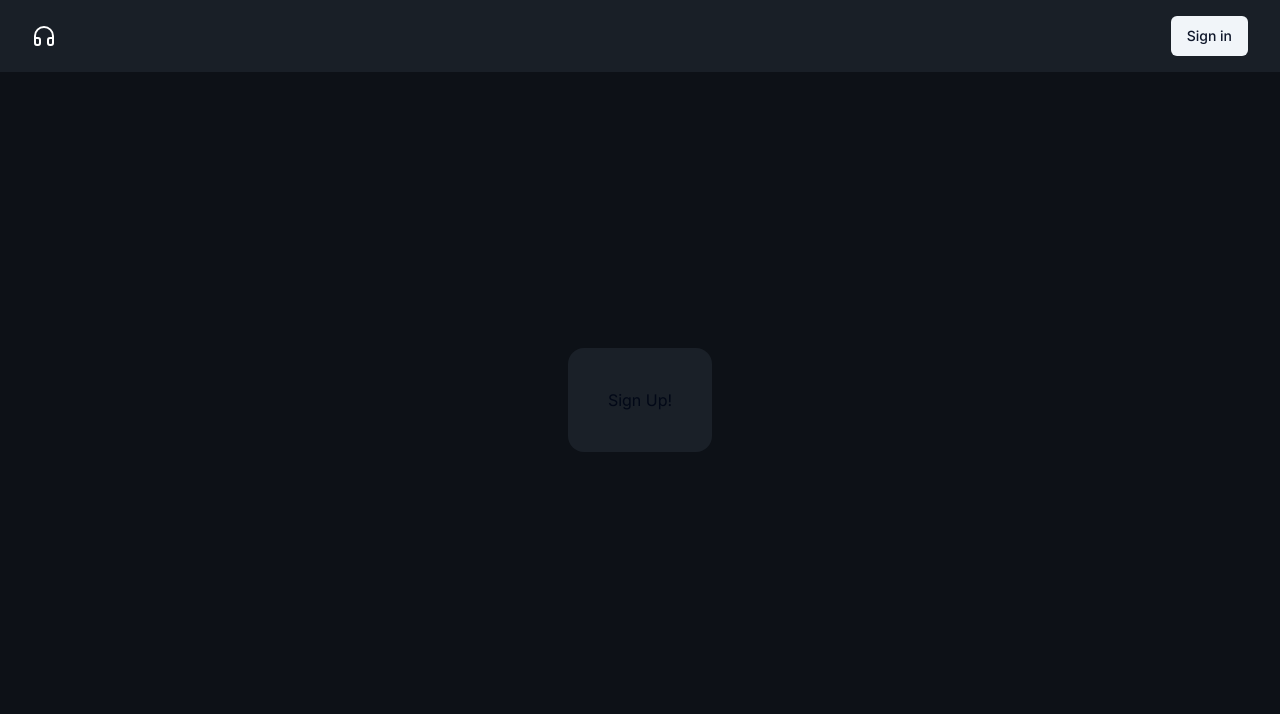
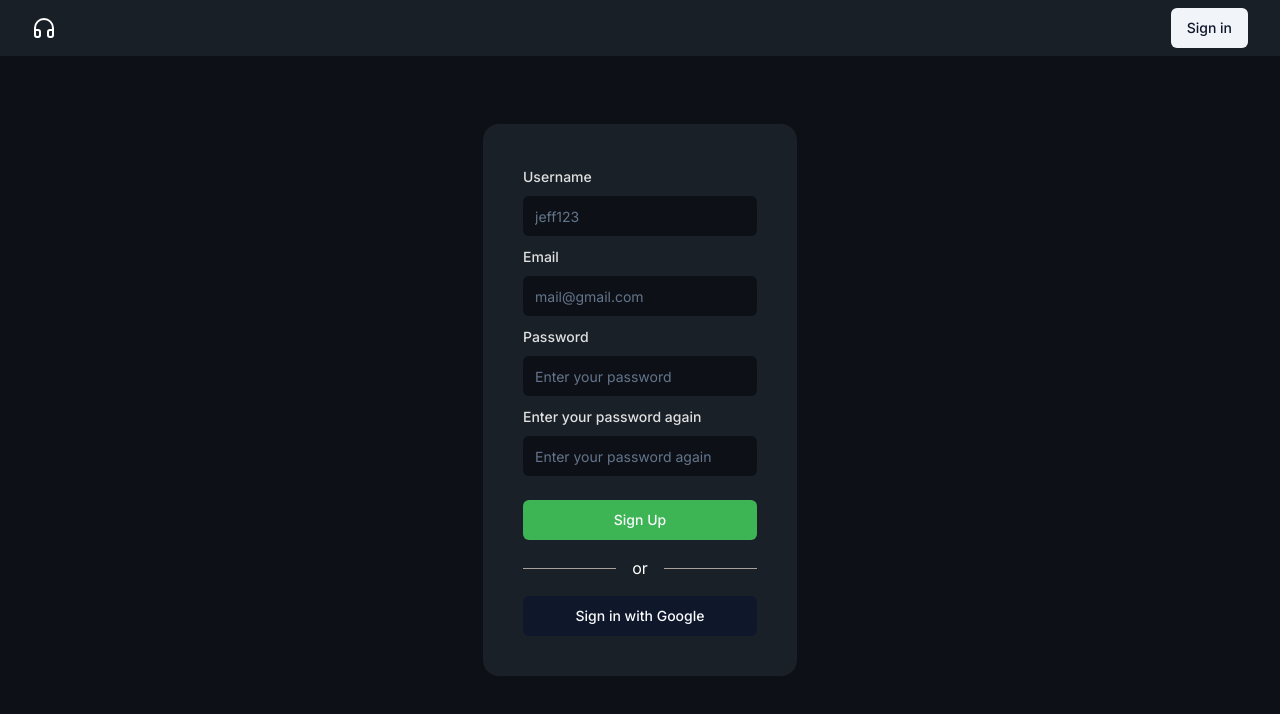
Before and after one commit to StrombergT/AirPodsMax-commerce, a Next.js app: page /sign-up in a window 1280 px wide. Shown: the top 714 px of the page. Built offline with nearby package versions, Linux system fonts and the light colour scheme.

Commit message:
created sign up form

```diff
--- a/src/app/(auth)/sign-up/page.tsx
+++ b/src/app/(auth)/sign-up/page.tsx
@@ -1,7 +1,12 @@
+import SignUpForm from "@/src/components/form/SignUpForm";
 import React from "react";
 
 const page = () => {
-  return <div>Sign Up!</div>;
+  return (
+    <div className="w-full">
+      <SignUpForm />
+    </div>
+  );
 };
 
 export default page;
--- a/src/components/Navbar.tsx
+++ b/src/components/Navbar.tsx
@@ -1,11 +1,10 @@
 import Link from "next/link";
-import React from "react";
-import { Button, buttonVariants } from "./ui/button";
+import { Button } from "./ui/button";
 import { Headphones } from "lucide-react";
 
 const Navbar = () => {
   return (
-    <div className="bg-[#191f27] py-4 fixed w-full z-10 top-0">
+    <div className="bg-[#191f27] py-2 fixed w-full z-10 top-0">
       <div className="container flex items-center justify-between">
         <Link href="/">
           <Headphones className="text-white" />
--- a/src/components/form/SignUpForm.tsx
+++ b/src/components/form/SignUpForm.tsx
@@ -1,7 +1,134 @@
-import React from "react";
+"use client";
+import { useForm } from "react-hook-form";
+import * as z from "zod";
+import { zodResolver } from "@hookform/resolvers/zod";
+import {
+  Form,
+  FormControl,
+  FormField,
+  FormItem,
+  FormLabel,
+  FormMessage,
+} from "../ui/form";
+import { Input } from "../ui/input";
+import { Button } from "../ui/button";
+import GoogleButton from "../GoogleButton";
+import Link from "next/link";
+
+const FormSchema = z
+  .object({
+    username: z.string().min(1, "Username is required").max(100),
+    email: z.string().min(1, "Email is required").email("Invalid email"),
+    password: z
+      .string()
+      .min(1, "Password is required")
+      .min(8, "Password must have  at least 8 characters"),
+    confirmPassword: z.string().min(1, "Password confirmation is required"),
+  })
+  .refine((data) => data.password === data.confirmPassword, {
+    path: ["confirmPassword"],
+    message: "Password do not match",
+  });
 
 const SignUpForm = () => {
-  return <div>SignUpForm</div>;
+  const form = useForm<z.infer<typeof FormSchema>>({
+    resolver: zodResolver(FormSchema),
+    defaultValues: {
+      username: "",
+      email: "",
+      password: "",
+      confirmPassword: "",
+    },
+  });
+
+  const onSubmit = (values: z.infer<typeof FormSchema>) => {
+    console.log(values);
+  };
+  return (
+    <Form {...form}>
+      <form onSubmit={form.handleSubmit(onSubmit)} className="w-full">
+        <div className="space-y-2 text-[#EEEE]">
+          <FormField
+            control={form.control}
+            name="username"
+            render={({ field }) => (
+              <FormItem>
+                <FormLabel>Username</FormLabel>
+                <FormControl>
+                  <Input
+                    placeholder="jeff123"
+                    {...field}
+                    className="bg-[#0d1117] border-none"
+                  />
+                </FormControl>
+                <FormMessage />
+              </FormItem>
+            )}
+          />
+          <FormField
+            control={form.control}
+            name="email"
+            render={({ field }) => (
+              <FormItem>
+                <FormLabel>Email</FormLabel>
+                <FormControl>
+                  <Input
+                    placeholder="mail@gmail.com"
+                    {...field}
+                    className="bg-[#0d1117] border-none"
+                  />
+                </FormControl>
+              </FormItem>
+            )}
+          />
+          <FormField
+            control={form.control}
+            name="password"
+            render={({ field }) => (
+              <FormItem>
+                <FormLabel>Password</FormLabel>
+                <FormControl>
+                  <Input
+                    type="password"
+                    placeholder="Enter your password"
+                    {...field}
+                    className="bg-[#0d1117] border-none"
+                  />
+                </FormControl>
+              </FormItem>
+            )}
+          />
+          <FormField
+            control={form.control}
+            name="confirmPassword"
+            render={({ field }) => (
+              <FormItem>
+                <FormLabel>Enter your password again</FormLabel>
+                <FormControl>
+                  <Input
+                    type="password"
+                    placeholder="Enter your password again"
+                    {...field}
+                    className="bg-[#0d1117] border-none"
+                  />
+                </FormControl>
+              </FormItem>
+            )}
+          />
+        </div>
+        <Button
+          className="w-full mt-6 bg-[#3db555] hover:bg-[#3da852]"
+          type="submit"
+        >
+          Sign Up
+        </Button>
+      </form>
+      <div className="mx-auto my-4 flex w-full items-center justify-evenly before:mr-4 before:block before:h-px before:flex-grow before:bg-stone-400 after:ml-4 after:block after:h-px after:flex-grow after:bg-stone-400 text-white">
+        or
+      </div>
+      <GoogleButton>Sign in with Google</GoogleButton>
+    </Form>
+  );
 };
 
 export default SignUpForm;
```
